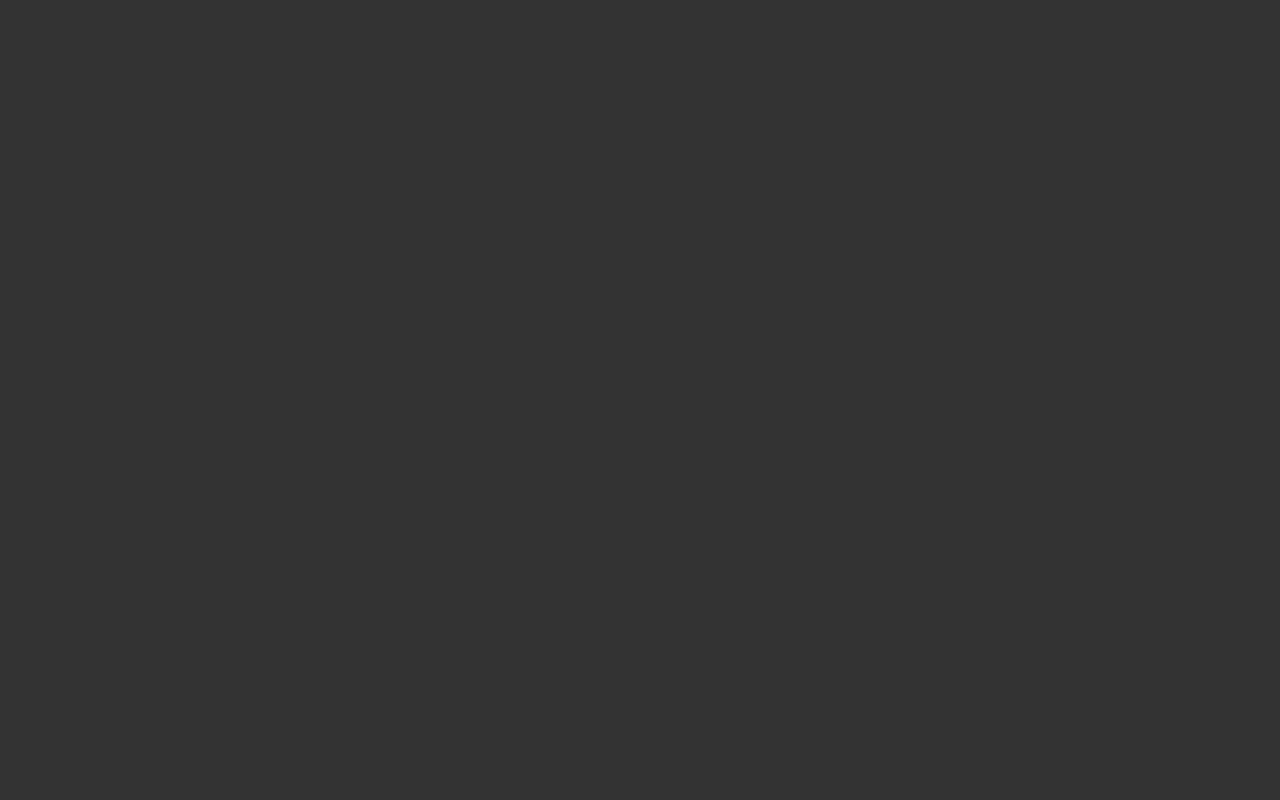
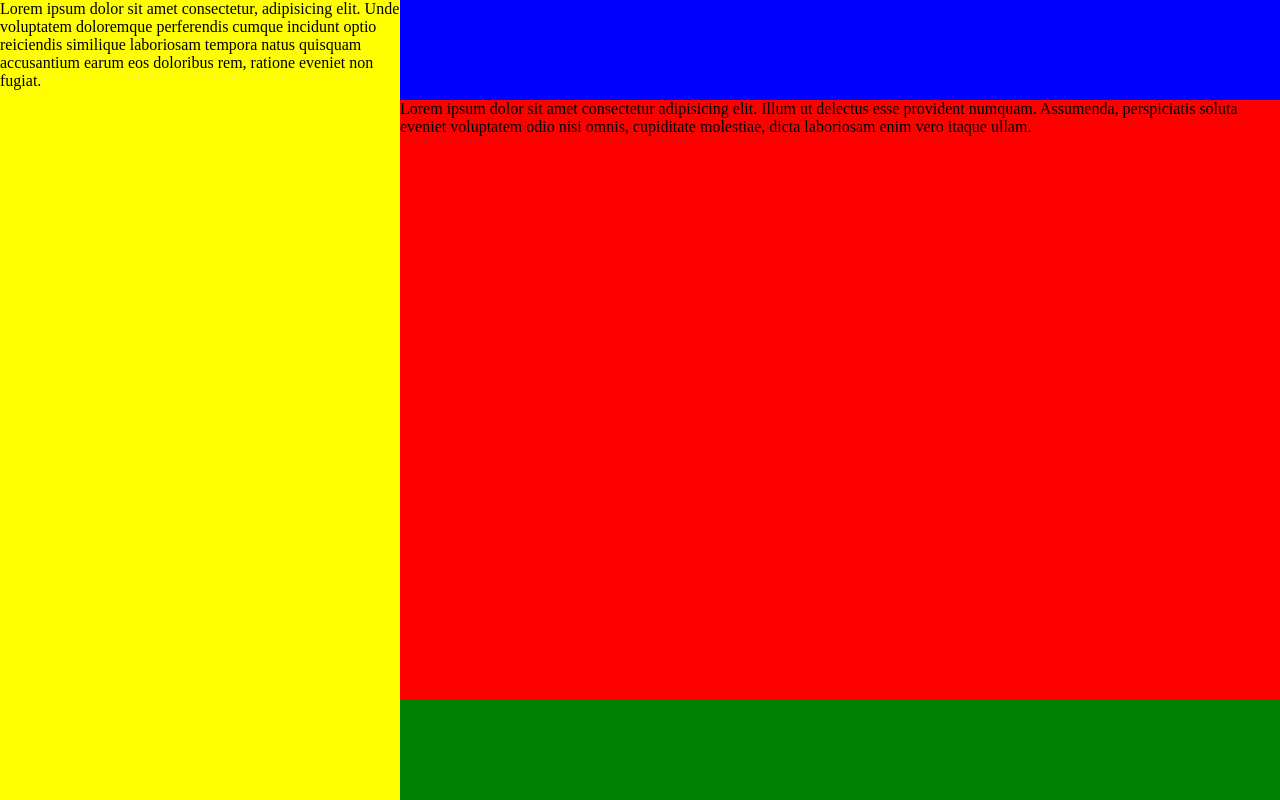
Before and after one commit to ParvinValiyev/iatc, a website: page lesson12/index.html in a window 1280 px wide. Drawn offline with Linux system fonts and the light colour scheme.

Commit message:
feat:madified index and layout files

```diff
--- a/lesson12/index.html
+++ b/lesson12/index.html
@@ -6,7 +6,7 @@
     <meta name="viewport" content="width=device-width, initial-scale=1.0" />
     <title>Grid</title>
     <link rel="stylesheet" href="style.css" />
-    <link rel="stylesheet" href="layout.css">
+    <link rel="stylesheet" href="layout.css" />
   </head>
   <body>
     <!-- <div class="grid">
@@ -16,8 +16,21 @@
         <div class="box">4</div>
         <div class="box">5</div>
     </div> -->
-    <header></header>
-    <main></main>
-    <footer></footer>
+    <div class="layout">
+      <header></header>
+      <aside>
+        Lorem ipsum dolor sit amet consectetur, adipisicing elit. Unde
+        voluptatem doloremque perferendis cumque incidunt optio reiciendis
+        similique laboriosam tempora natus quisquam accusantium earum eos
+        doloribus rem, ratione eveniet non fugiat.
+      </aside>
+      <main>
+        Lorem ipsum dolor sit amet consectetur adipisicing elit. Illum ut
+        delectus esse provident numquam. Assumenda, perspiciatis soluta eveniet
+        voluptatem odio nisi omnis, cupiditate molestiae, dicta laboriosam enim
+        vero itaque ullam.
+      </main>
+      <footer></footer>
+    </div>
   </body>
 </html>
--- a/lesson12/layout.css
+++ b/lesson12/layout.css
@@ -1,11 +1,16 @@
 .layout {
   display: grid;
-  grid-template-columns: 1fr 1fr 1fr;
-  grid-template-rows: 1fr 1fr 1fr;
+  height: 100vh;
+  grid-template-columns: minmax(300px, 400px) minmax(700px, 1fr);
+  grid-template-rows: 100px 1fr 100px;
   grid-template-areas:
     "aside header header header"
     "aside main main main"
     "aside footer footer footer";
+   /* grid-gap: 10px;
+   gap: 10px;
+   row-gap: 10px;
+   column-gap: 50px; */
 }
 
 header {
```
